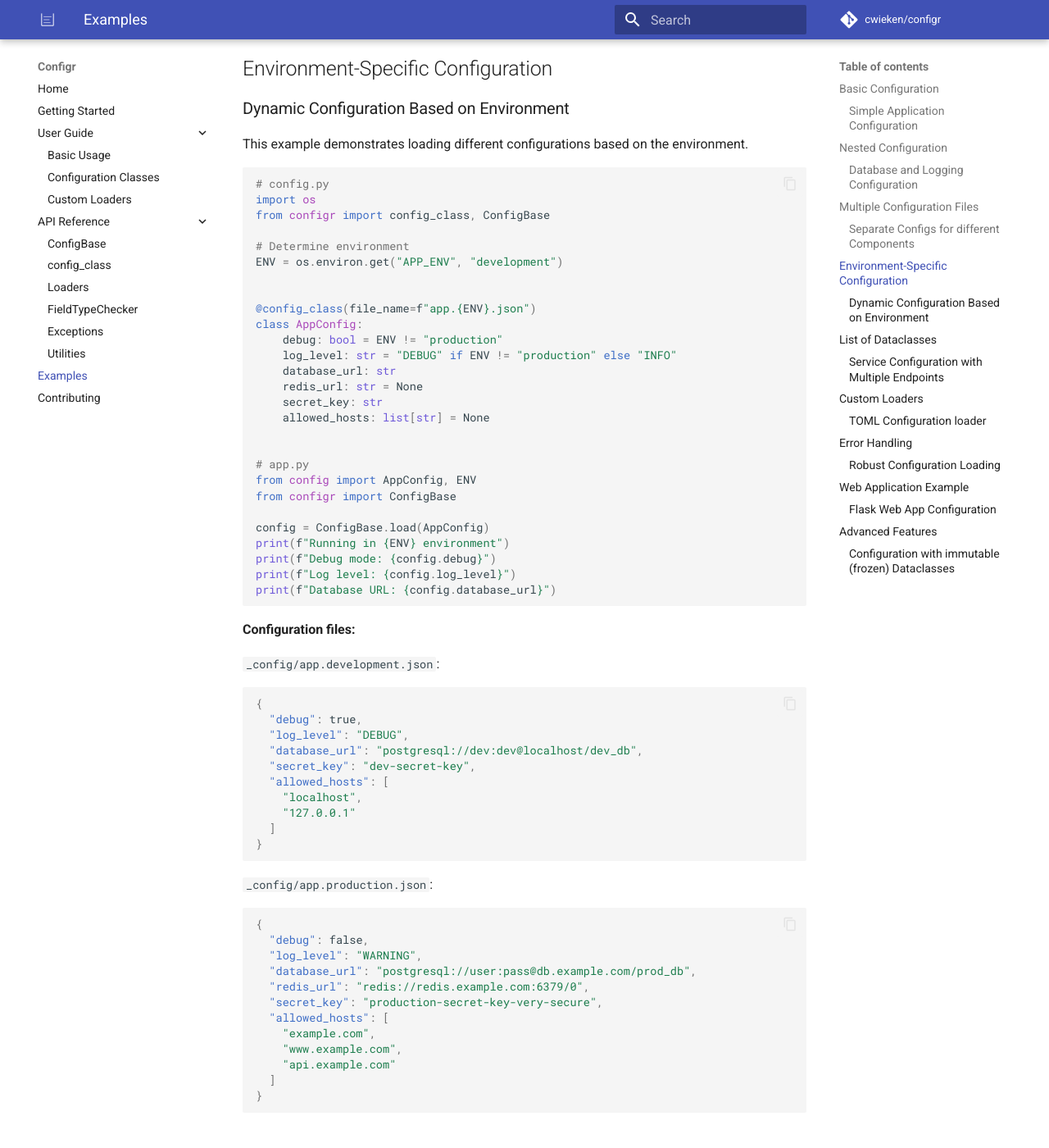
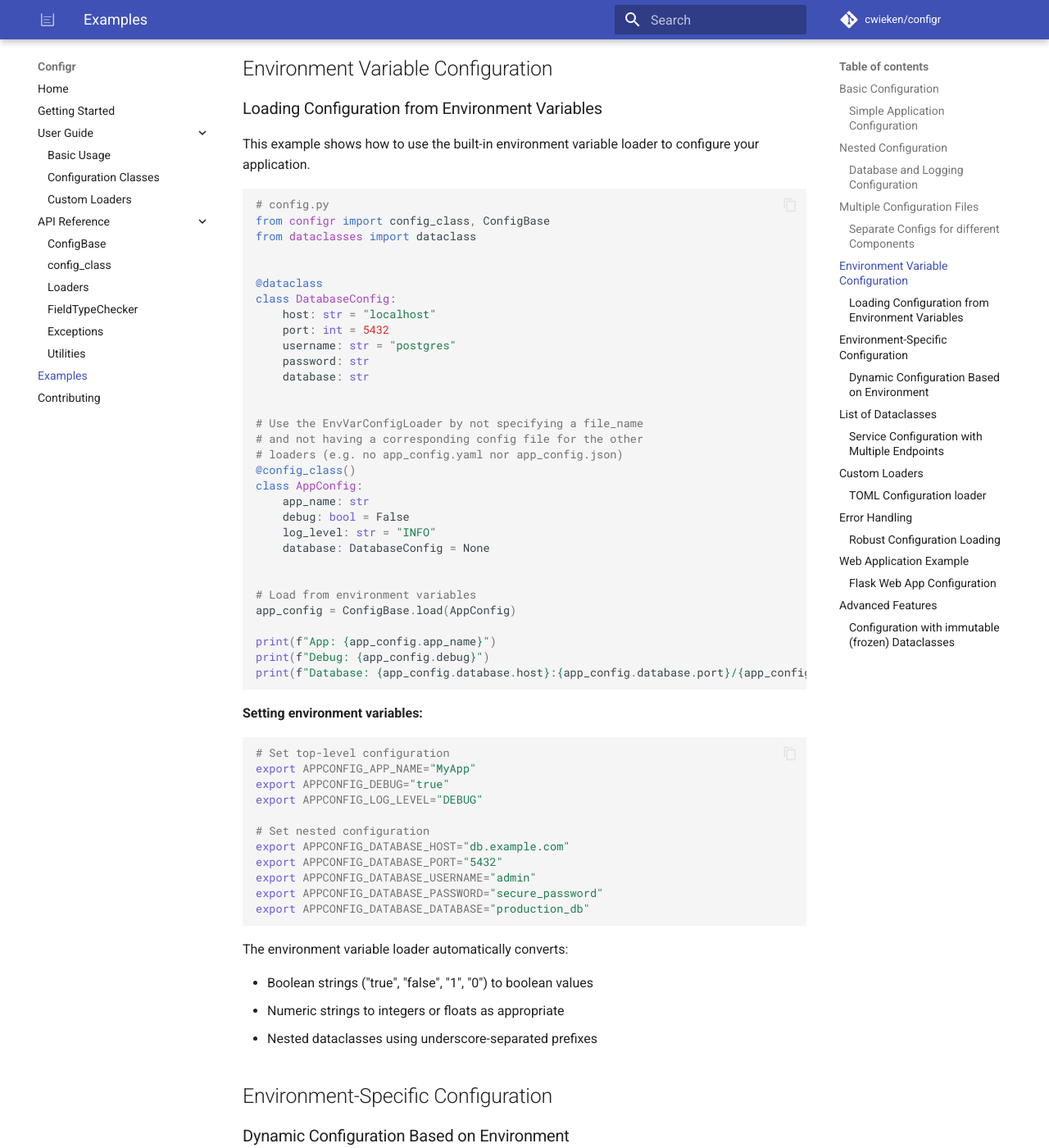
Before and after one commit to cwieken/configr, an MkDocs documentation site: the page built from docs/examples.md, in a window 1280 px wide and 1400 px high, scrolled down 4347 px. Shown: the whole window at 82% size. Built offline with MkDocs 1.6.1 and Material for MkDocs 9.7.7, drawn with Linux system fonts in a browser that asks for light colours; comment, search, counter and statistics services are not loaded.

Commit message:
Add: Documentation for env var loader
Signed-off-by: Corinna Wieken <5384689+cwieken@users.noreply.github.com>

````diff
--- a/docs/examples.md
+++ b/docs/examples.md
@@ -218,6 +218,68 @@ print(f"App debug mode: {app_config.debug}")
   ]
 }
 ```
+
+## Environment Variable Configuration
+
+### Loading Configuration from Environment Variables
+
+This example shows how to use the built-in environment variable loader to configure your application.
+
+```python
+# config.py
+from configr import config_class, ConfigBase
+from dataclasses import dataclass
+
+
+@dataclass
+class DatabaseConfig:
+    host: str = "localhost"
+    port: int = 5432
+    username: str = "postgres"
+    password: str
+    database: str
+
+
+# Use the EnvVarConfigLoader by not specifying a file_name
+# and not having a corresponding config file for the other
+# loaders (e.g. no app_config.yaml nor app_config.json)
+@config_class()
+class AppConfig:
+    app_name: str
+    debug: bool = False
+    log_level: str = "INFO"
+    database: DatabaseConfig = None
+
+
+# Load from environment variables
+app_config = ConfigBase.load(AppConfig)
+
+print(f"App: {app_config.app_name}")
+print(f"Debug: {app_config.debug}")
+print(f"Database: {app_config.database.host}:{app_config.database.port}/{app_config.database.database}")
+```
+
+**Setting environment variables:**
+
+```bash
+# Set top-level configuration
+export APPCONFIG_APP_NAME="MyApp"
+export APPCONFIG_DEBUG="true"
+export APPCONFIG_LOG_LEVEL="DEBUG"
+
+# Set nested configuration
+export APPCONFIG_DATABASE_HOST="db.example.com"
+export APPCONFIG_DATABASE_PORT="5432"
+export APPCONFIG_DATABASE_USERNAME="admin"
+export APPCONFIG_DATABASE_PASSWORD="secure_password"
+export APPCONFIG_DATABASE_DATABASE="production_db"
+```
+
+The environment variable loader automatically converts:
+
+- Boolean strings ("true", "false", "1", "0") to boolean values
+- Numeric strings to integers or floats as appropriate
+- Nested dataclasses using underscore-separated prefixes
 
 ## Environment-Specific Configuration
 
--- a/docs/user-guide/custom-loaders.md
+++ b/docs/user-guide/custom-loaders.md
@@ -9,13 +9,15 @@ Configr includes the following loaders by default:
 
 - `JSONConfigLoader`: For `.json` files
 - `YAMLConfigLoader`: For `.yaml` and `.yml` files (requires PyYAML)
+- `EnvVarConfigLoader`: For loading configuration from environment variables
 
 These loaders are registered in the `ConfigBase._loaders` list:
 
 ```python
 _loaders: list[type[ConfigLoader]] = [
     JSONConfigLoader,
-    YAMLConfigLoader
+    YAMLConfigLoader,
+    EnvVarConfigLoader
 ]
 ```
 
````
Also changed, not shown: docs/api/loaders.md (+67 -0 lines), docs/user-guide/basic-usage.md (+24 -0 lines).
